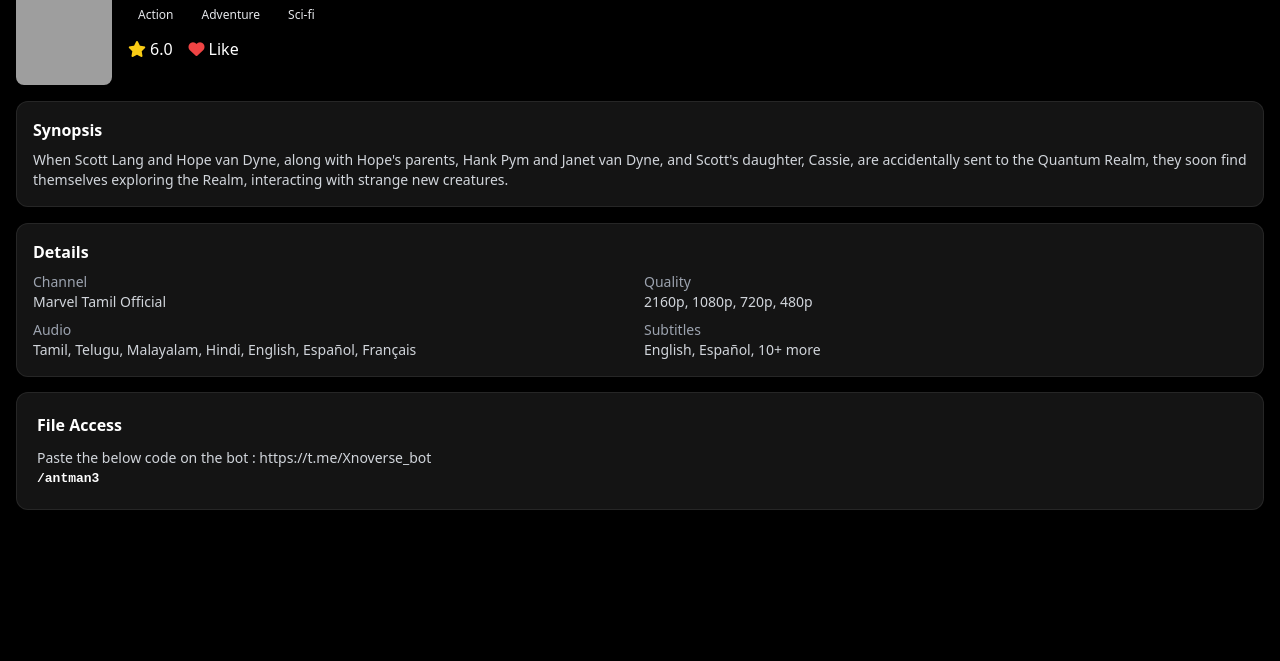
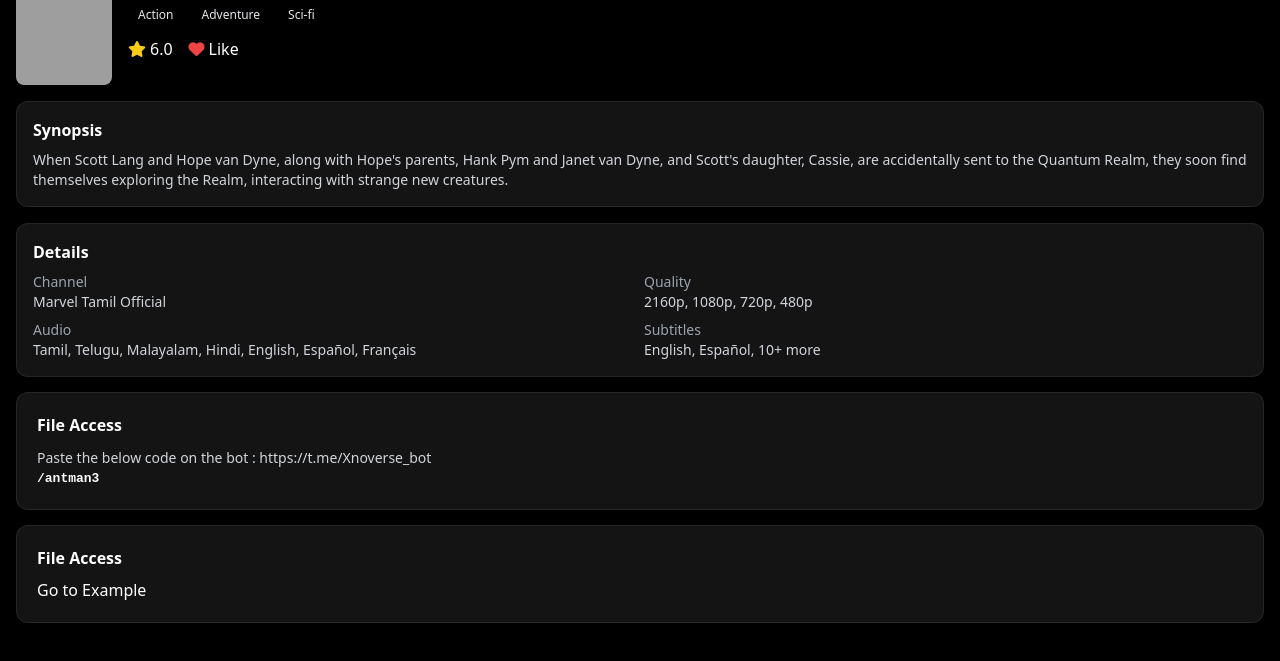
Before and after one commit to extro-verse/marvellous-point, a plain HTML site: page overview-1.html in a window 1280 px wide. Shown: the part 865-1526 px from the top of the page. Before the commit the page ends 1503 px from the top, so only its background shows below. Drawn offline with nearby package versions, Linux system fonts and the light colour scheme; grey boxes are pictures that could not be loaded.

Commit message:
files added

```diff
--- a/overview-1.html
+++ b/overview-1.html
@@ -222,6 +222,10 @@
                 </p1>
                 <p style="font-family: monospace;"><b>/antman3</b></p>
             </div>
+            <div class="glassy-bg p-5 rounded-xl md-4" style="margin-top: 15px;" >
+                <h2 class="font-bold mb-2">File Access</h2>
+                <button id="myButton">Go to Example</button>
+            </div>
         </section>
 
         <!-- More Like This
@@ -340,6 +344,9 @@
         function goBack() {
             window.history.back();
         }
+        document.getElementById("myButton").onclick = function() {
+          window.location.href = "https://t.me/Marvel_Tamil_Official";
+        };
     </script>
 </body>
 </html>
```
